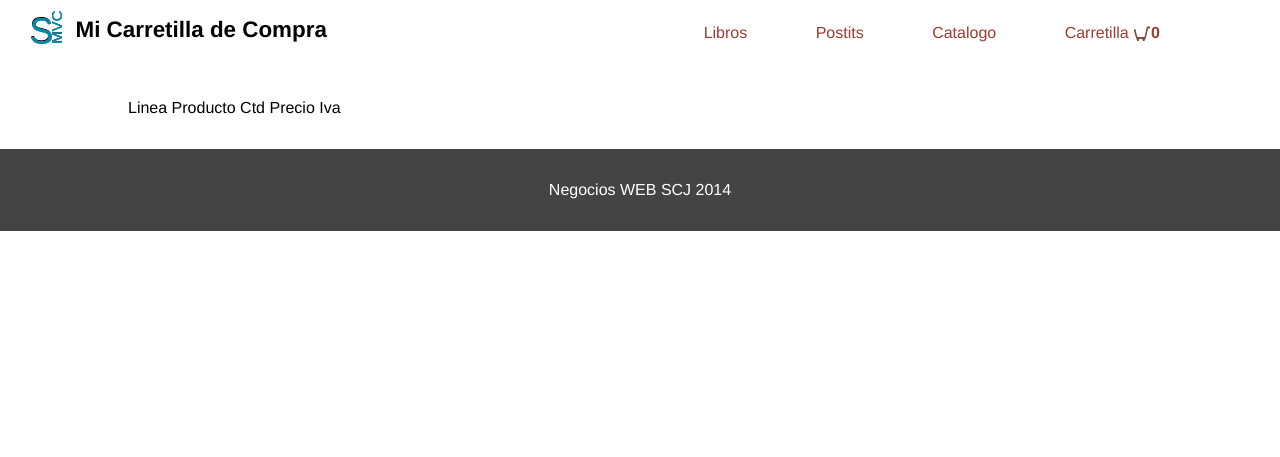
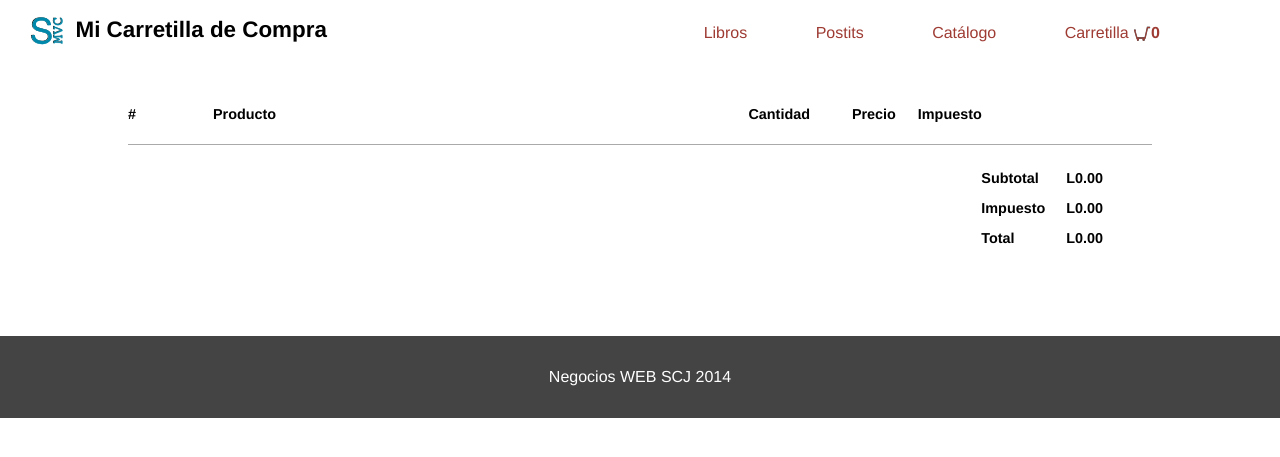
Before and after one commit to obetancourthunicah/IF412NegociosWeb, a PHP site: page /index.php?page=carretilla in a window 1280 px wide. Shown: the top 457 px of the page. Run offline with PHP 8.4, Linux system fonts and the light colour scheme; data comes from the database, SQL or seed files in the repository; data that the repository does not hold is empty.

Commit message:
Se agrega estilos para la carretilla, sumatorias de datos y el enlace teórico para eliminar un elemento de la carretilla

```diff
--- a/controladores/carretilla.php
+++ b/controladores/carretilla.php
@@ -21,8 +21,23 @@ if ($method == "get"){
    }
    if($_GET["page"]=="carretilla"){
         require_once("modelos/carretilla.php");
+        $crtProductos =  obtenerProductosCarretillaXId(obtenerCarretillaCliente());
+        $contador = 1;
+        $subtotal = 0;
+        $total = 0;
+        $iva = 0;
+        for($i=0; $i < count($crtProductos); $i++){
+            $crtProductos[$i]["hln"] = $contador;
+            $subtotal = $crtProductos[$i]["CarrPrc"] / (1 + $crtProductos[$i]["carrIva"]);
+            $total += $crtProductos[$i]["CarrPrc"];
+            $contador++;
+        }
+        $iva = $total - $subtotal;
         setData('page-subtitulo',"Mi Carretilla de Compra");
-        setData("crrtproductos", obtenerProductosCarretillaXId(obtenerCarretillaCliente()));
+        setData("crrtproductos", $crtProductos);
+        setData("crrtsubtotal", sprintf("%01.2f",$subtotal));
+        setData("crrtiva", sprintf("%01.2f",$iva));
+        setData("crrttotal", sprintf("%01.2f",$total));
         echo renderizarVista("carretilla", $pageData);
 
    }
--- a/publico/estilos/estilo.css
+++ b/publico/estilos/estilo.css
@@ -3,6 +3,7 @@ body{
     font-size:16px;
     margin: 0;
     padding: 0;
+    min-width: 57.5em;
 }
 
 .menu{
@@ -112,6 +113,17 @@ input[type="submit"]{
 .actionBtn:hover{
     background-color: #48DD7B;
 }
+.sm-actionBtn{
+    text-align: center;
+    vertical-align: middle;
+    padding:0.5em;
+    text-decoration: none;
+    color:black;
+}
+.sm-actionBtn:hover{
+    background-color: lightblue;
+}
+
 
 .board{
     border:2em ridge #888888;
@@ -190,8 +202,56 @@ input[type="submit"]{
 .footer{
     clear:both;
     margin:0;
+    margin-top:2em;
     padding:2em;
     background-color:#444;
     color:white;
     text-align:center;
 }
+
+/*grid system*/
+.gd-row{
+    clear:both;
+    overflow: auto;
+    display: block;
+    font-size: 0.9em;
+}
+.gd-head{
+    font-weight: bold;
+    border-bottom: solid 0.125em #AAA;
+}
+.gd-col-1, .gd-col-2, .gd-col-3, .gd-col-6, .gd-col-12{
+    display: block;
+    float: left;
+    vertical-align: middle;
+    padding-top:0.5em;
+    padding-bottom: 0.5em;
+}
+.gd-col-1{
+    width:8.3%;
+}
+.gd-col-2{
+    width:16.63%;
+}
+.gd-col-3{
+    width:24.96%
+}
+.gd-col-6{
+    width:50%;
+}
+.gd-col-12{
+    width:100%;
+}
+.gd-offset-8{
+    margin-left:66.64%;
+}
+.gd-offset-10{
+    margin-left:83.33%;
+}
+.right{
+    text-align: right;
+    padding-right: 0.065em;
+}
+.center{
+    text-align: center;
+}
--- a/vistas/carretilla.tpl
+++ b/vistas/carretilla.tpl
@@ -1,16 +1,34 @@
     <div class="grid920">
-        <div>
-        <span>Linea</span>
-        <span>Producto</span>
-        <span>Ctd</span>
-        <span>Precio</span>
-        <span>Iva</span></div>
+        <div class="gd-row gd-head">
+        <span class="gd-col-1">#</span>
+        <span class="gd-col-6">Producto</span>
+        <span class="gd-col-1 right">Cantidad</span>
+        <span class="gd-col-1 right">Precio</span>
+        <span class="gd-col-1 right">Impuesto</span>
+        <span class="gd-col-2 center"></span>
+        </div>
         {{foreach crrtproductos}}
-            <div><span>{{carretillaln}}</span>
-            <span>{{producto}}</span>
-            <span>{{carrCtd}}</span>
-            <span>{{CarrPrc}}</span>
-            <span>{{carrIva}}</span>
+            <div class="gd-row">
+                <span class="gd-col-1">{{hln}}</span>
+                <span class="gd-col-6">{{producto}}</span>
+                <span class="gd-col-1 right">{{carrCtd}}</span>
+                <span class="gd-col-1 right">L{{CarrPrc}}</span>
+                <span class="gd-col-1 right">{{carrIva}}</span>
+                <span class="gd-col-2 right"><a href="index.php?page=rmvCrrt&ln={{carretillaln}}&prdID={{productoid}}" class="sm-actionBtn">Remover <img src="publico/imagenes/delete.svg" style="vertical-align: bottom;width: 1em;padding: 0;margin: 0;"></a></span>
             </div>
         {{endfor crrtproductos}}
+        <br/>
+        <div class="gd-row">
+            <span class="gd-offset-10 gd-col-1"><b>Subtotal</b></span>
+            <span class="gd-col-1"><b>L{{crrtsubtotal}}</b></span>
+        </div>
+        <div class="gd-row">
+            <span class="gd-offset-10 gd-col-1"><b>Impuesto</b></span>
+            <span class="gd-col-1"><b>L{{crrtiva}}</b></span>
+        </div>
+        <div class="gd-row">
+            <span class="gd-offset-10 gd-col-1"><b>Total</b></span>
+            <span class="gd-col-1"><b>L{{crrttotal}}</b></span>
+        </div>
     </div>
+    <br/>
--- a/vistas/layout.tpl
+++ b/vistas/layout.tpl
@@ -12,7 +12,7 @@
     <ul class="menu">
                 <li><a href="index.php?page=libros">Libros</a></li>
                 <li><a href="index.php?page=postit">Postits</a></li>
-                <li><a href="index.php?page=productos">Catalogo</a></li>
+                <li><a href="index.php?page=productos">Catálogo</a></li>
                 <li><a href="index.php?page=carretilla">Carretilla <img src="publico/imagenes/carretillaflag.svg" style="vertical-align: middle; width:1.125em;padding:0;" /><b>{{ctdcarretilla}}</b></a></li>
     </ul>
     <div class="logo">
```
Also changed, not shown: publico/imagenes/delete.svg (added), publico/imagenes/logo.svg.
